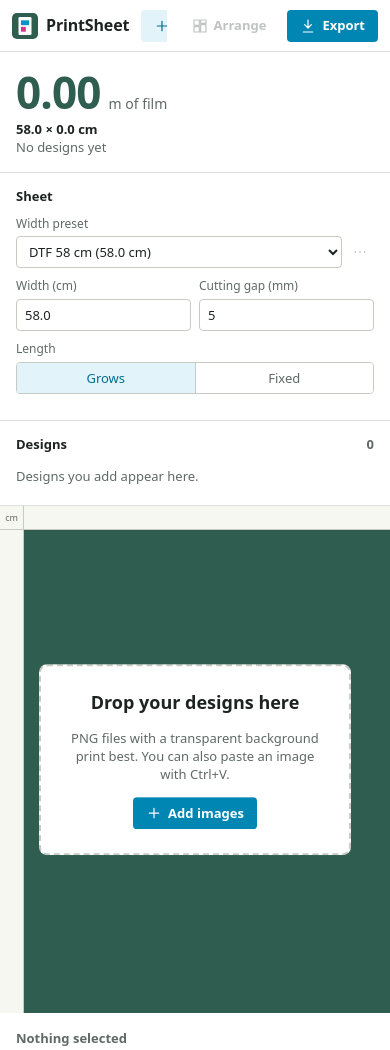
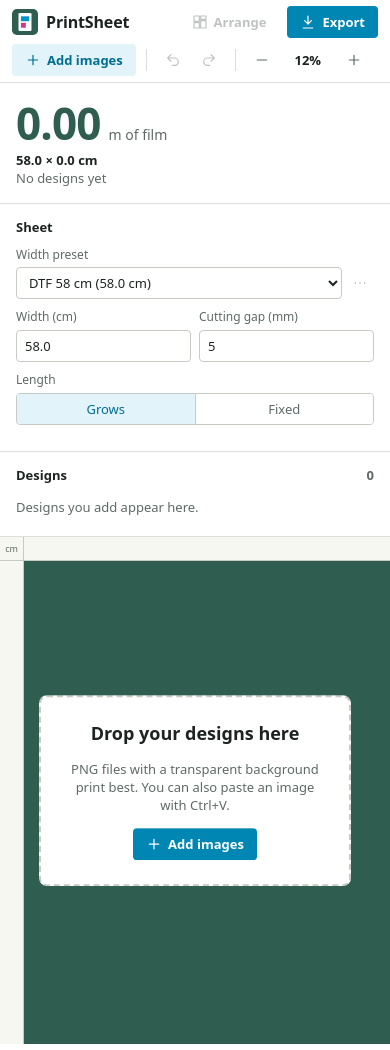
Before and after one commit to diax7/printsheet, a website built with Vite: page index.html in a window 390 px wide. Shown: the top 1050 px of the page. Built offline with nearby package versions, Linux system fonts and the light colour scheme; some packages are replaced by stand-ins of ours; files whose address does not match are found by name; what fabric would draw is missing.

Commit message:
Let a finger scroll the sheet on a phone
On a phone the canvas swallowed every touch, so a long sheet could only
be seen as far as its first screenful. Swipes on the mat or on an
unselected design now scroll it; a selected design still drags. The
tools get their own row on narrow screens, so zoom stays in reach.

```diff
--- a/src/editor/canvas.ts
+++ b/src/editor/canvas.ts
@@ -127,6 +127,9 @@ export function mountCanvas(
     selectionColor: 'rgba(0, 134, 179, 0.12)',
     selectionBorderColor: ACCENT,
     selectionLineWidth: 1,
+    // On a phone a finger swipe must scroll the sheet (else only its first screenful can be
+    // seen). Swipes on the mat or on an unselected design scroll; a selected design still drags.
+    allowTouchScrolling: true,
   });
   canvas.fireMiddleClick = false;
 
--- a/src/styles.css
+++ b/src/styles.css
@@ -992,7 +992,7 @@ progress {
 @media (max-width: 820px) {
   .app {
     grid-template-columns: minmax(0, 1fr);
-    grid-template-rows: 52px auto minmax(320px, 1fr) auto 28px;
+    grid-template-rows: auto auto minmax(320px, 1fr) auto 28px;
     grid-template-areas: 'top' 'left' 'stage' 'right' 'status';
     height: auto;
   }
@@ -1004,6 +1004,19 @@ progress {
   .stage {
     height: 60vh;
   }
+  /* On a phone the tools get their own row, so zoom and undo stay within reach. */
+  .topbar {
+    flex-wrap: wrap;
+    row-gap: 6px;
+    padding: 6px 12px;
+  }
+  .topbar .toolbar {
+    order: 3;
+    flex: 1 0 100%;
+  }
+  .topbar-end {
+    margin-inline-start: auto;
+  }
 }
 
 @media (prefers-reduced-motion: reduce) {
```
Also changed, not shown: tests/e2e/phone.spec.ts (added, +65 -0 lines).
